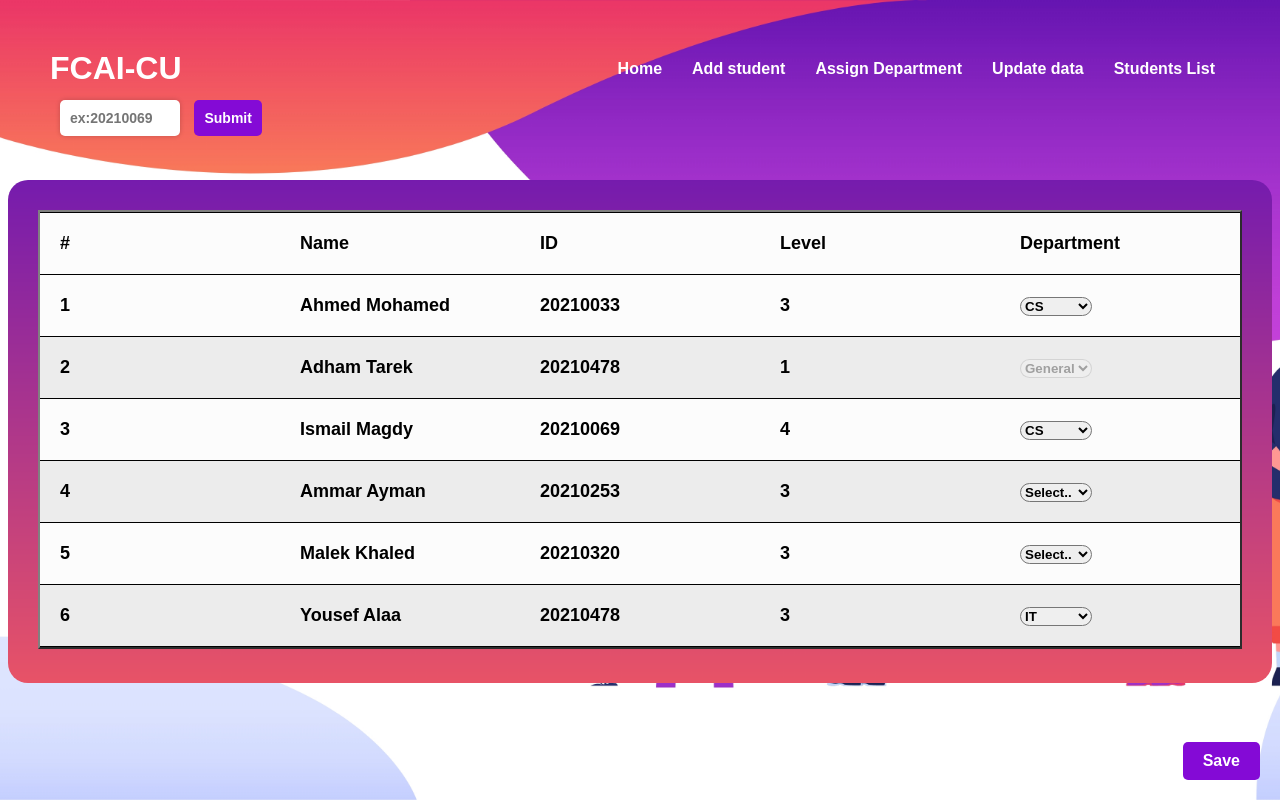
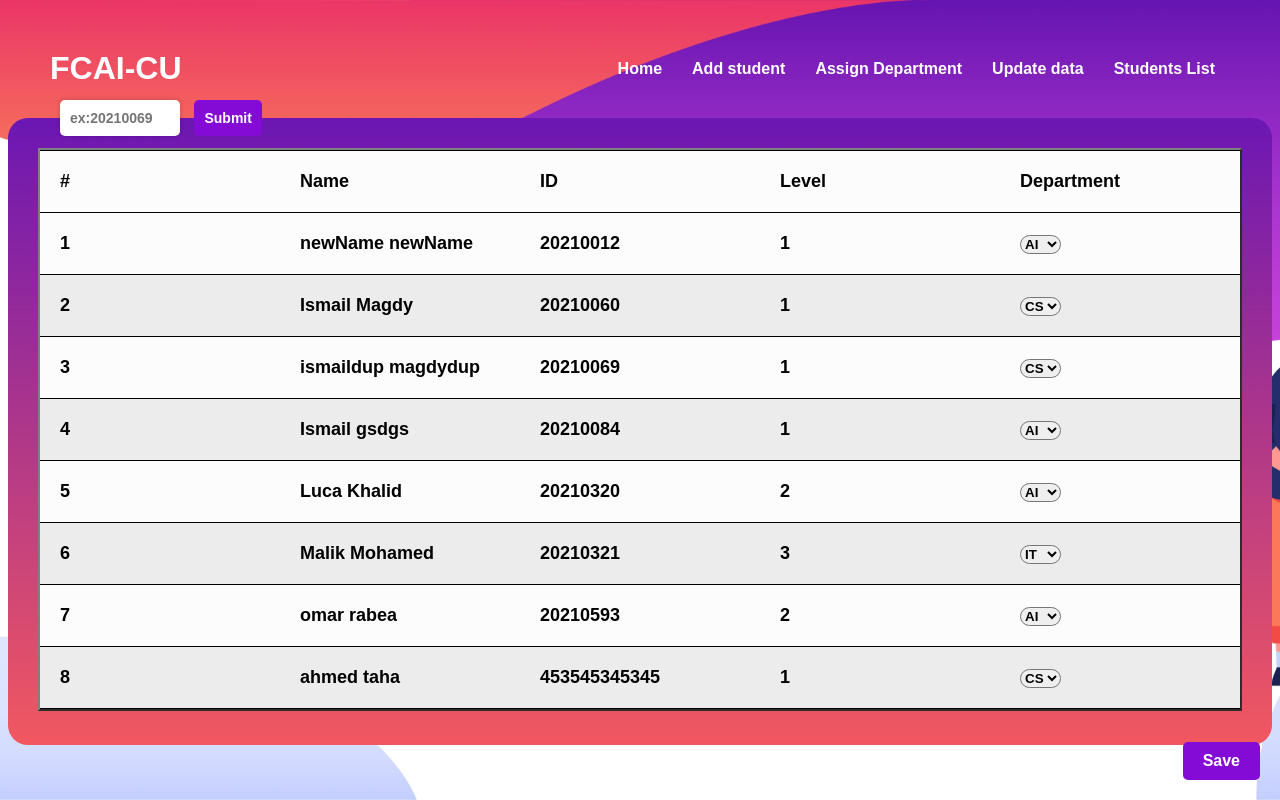
Before and after one commit to ahmed-taha1/Students-Affairs-Web-Project, a Django app: page /departmentAssignment/ in a window 1280 px wide. Run offline with Django 4.2, Linux system fonts and the light colour scheme; data comes from the database, SQL or seed files in the repository; both versions use the stored data as it was after the commit.

Commit message:
"update v 3.333"

```diff
--- a/BusinessLogic/views.py
+++ b/BusinessLogic/views.py
@@ -48,6 +48,8 @@ def departmentAssignmentPage(request):
 def updateStudentPage(request):
     if request.method == 'GET':
         return render(request, 'Update.html')
+    elif request.method == 'POST':
+            return render(request, 'Update.html')
 
 
 def studentsListPage(request):
--- a/Web_Project/static/js/assign_department.js
+++ b/Web_Project/static/js/assign_department.js
@@ -1,3 +1,52 @@
+
+let students = [];
+getStudentsData();
+fillTable();
+
+function getStudentsData(){
+     let request = new XMLHttpRequest();
+     request.open("GET","http://127.0.0.1:8000/students/",false);
+     request.send();
+     students = JSON.parse(request.responseText);
+ }
+
+function fillTable() {
+    let tableBody = document.querySelector('tbody');
+    let count = 1;
+    for (let id in students){
+      const newRow = document.createElement('tr');
+      const countCell = document.createElement('td');
+      countCell.textContent = count.toString();
+      const nameCell = document.createElement('td');
+      nameCell.innerHTML = students[id]["name"];
+      console.log(students[id]["name"]);
+      const idCell = document.createElement('td');
+      idCell.textContent = id
+      const levelCell = document.createElement('td');
+      levelCell.textContent = students[id]["level"];
+      const departmentCell = document.createElement('td');
+      const departmentSelect = document.createElement('select');
+      departmentSelect.name = "department";
+      const department = ["CS", "AI", "IS", "IT", "DS"];
+      for (let i = 0; i < department.length; i++) {
+          const option = document.createElement('option');
+          option.value = department[i];
+          option.textContent = department[i];
+          if (students[id]["department"] === department[i]) {
+          option.selected = true;
+          }
+         departmentSelect.appendChild(option);
+      }
+      departmentCell.appendChild(departmentSelect);
+      newRow.append(countCell);
+      newRow.append(nameCell);
+      newRow.append(idCell);
+      newRow.append(levelCell);
+      newRow.append(departmentCell);
+      tableBody.append(newRow);
+      count++;
+    }
+}
 window.addEventListener('DOMContentLoaded', () => {
   const saveButton = document.querySelector('.save-button');
   const searchForm = document.getElementById('search-form');
--- a/templates/assign_department.html
+++ b/templates/assign_department.html
@@ -50,103 +50,7 @@
                 </tr>
                 </thead>
                 <tbody>
-                <tr>
-                  <td>1</td>
-                  <td>Ahmed Mohamed</td>
-                  <td>20210033</td>
-                  <td>3</td>
-                  <td>
-                    <select name="department" required>
-                      <option disabled selected>Select..</option>
-                      <option disabled>General</option>
-                      <option selected>CS</option>
-                      <option>AI</option>
-                      <option>IS</option>
-                      <option>IT</option>
-                      <option>DS</option>
-                  </select>
-                  </td>
-                </tr>
-                <tr>
-                  <td>2</td>
-                  <td>Adham Tarek</td>
-                  <td>20210478</td>
-                  <td>1</td>
-                  <td>
-                    <select name="department" disabled required>
-                      <option disabled selected>Select..</option>
-                      <option selected>General</option>
-                  </select>
-                  </td>
-                </tr>
-                <tr>
-                  <td>3</td>
-                  <td>Ismail Magdy</td>
-                  <td>20210069</td>
-                  <td>4</td>
-                  <td>
-                    <select name="department" required>
-                      <option disabled >Select..</option>
-                      <option disabled>General</option>
-                      <option selected>CS</option>
-                      <option>AI</option>
-                      <option>IS</option>
-                      <option>IT</option>
-                      <option>DS</option>
-                    </select>
-                  </td>
-                </tr>
-                <tr>
-                  <td>4</td>
-                  <td>Ammar Ayman</td>
-                  <td>20210253</td>
-                  <td>3</td>
-                  <td>
-                    <select name="department" required>
-                      <option disabled selected>Select..</option>
-                      <option disabled>General</option>
-                      <option>CS</option>
-                      <option>AI</option>
-                      <option>IS</option>
-                      <option>IT</option>
-                      <option>DS</option>
-                    </select>
-                  </td>
-                </tr>
-                <tr>
-                  <td>5</td>
-                  <td>Malek Khaled</td>
-                  <td>20210320</td>
-                  <td>3</td>
-                  <td>
-                    <select name="department" required>
-                      <option disabled selected>Select..</option>
-                      <option disabled>General</option>
-                      <option>CS</option>
-                      <option>AI</option>
-                      <option>IS</option>
-                      <option>IT</option>
-                      <option>DS</option>
-                    </select>
-                  </td>
-                </tr>
-                <tr>
-                  <td>6</td>
-                  <td>Yousef Alaa</td>
-                  <td>20210478</td>
-                  <td>3</td>
-                  <td>
-                    <select name="department" required>
-                      <option disabled>Select..</option>
-                      <option disabled>General</option>
-                      <option>CS</option>
-                      <option>AI</option>
-                      <option>IS</option>
-                      <option selected>IT</option>
-                      <option>DS</option>
-                    </select>
-                  </td>
-                </tr>
+
                 </tbody>
               </table>
       </div>
```
Also changed, not shown: Web_Project/static/js/Update.js (+2 -20 lines), static/js/Update.js (+2 -20 lines), static/js/assign_department.js (+49 -0 lines), db.sqlite3.
